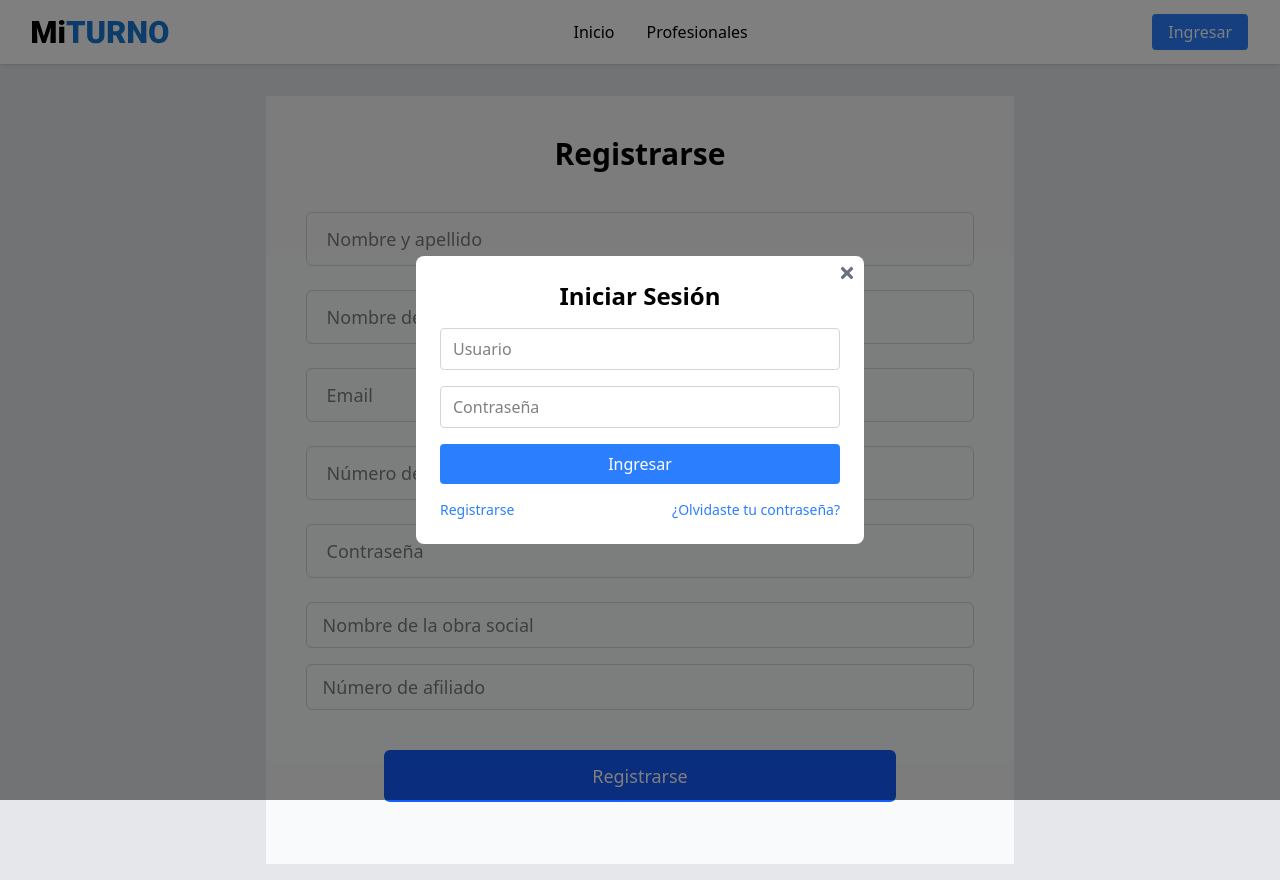
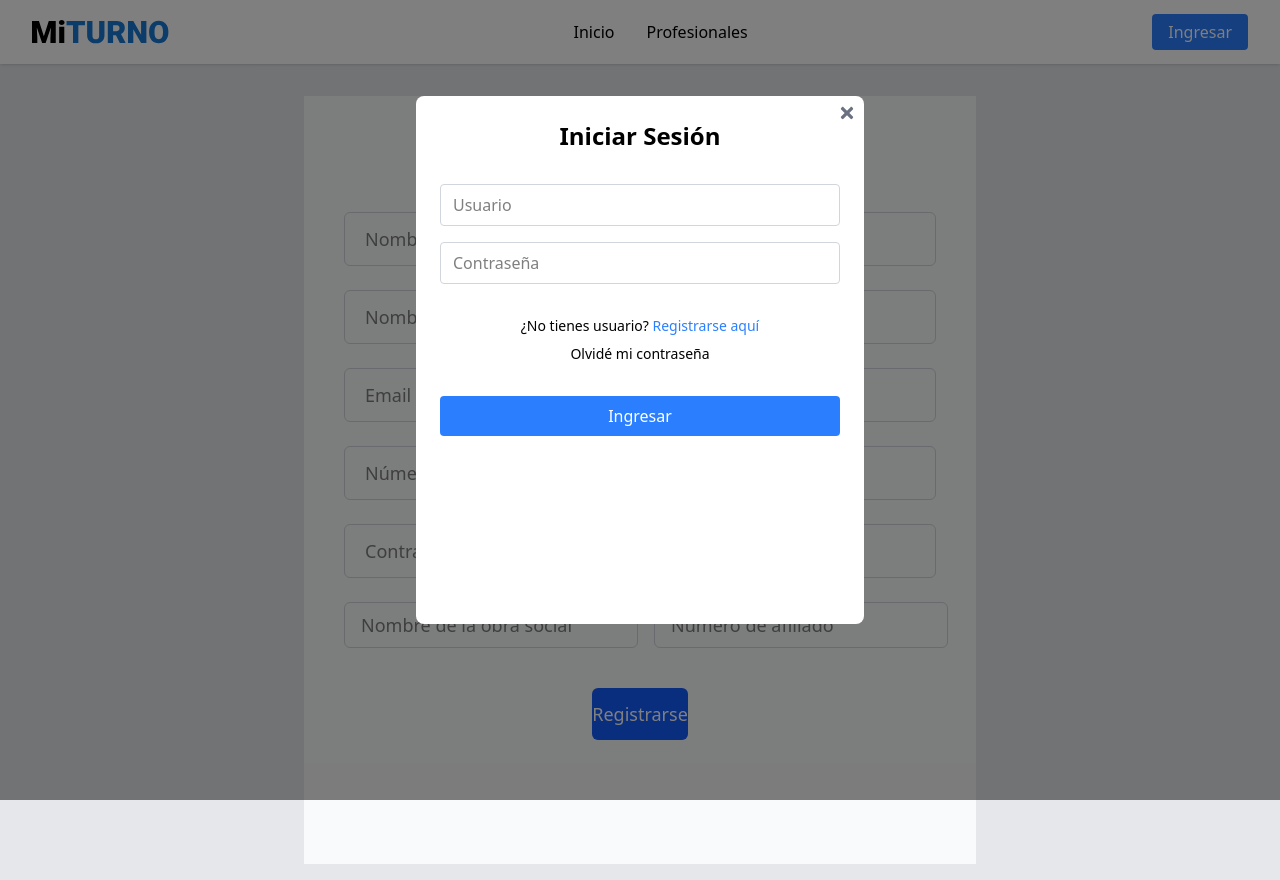
Before and after one commit to MacaZubiri/Web-AppTurnos, a React (Vite) app: page /registro in a window 1280 px wide. Both pictures are taken after a click on the button "Ingresar". Built offline with nearby package versions, Linux system fonts and the light colour scheme; no server answers.

Commit message:
agregado de react-hook-form con zod

```diff
--- a/package.json
+++ b/package.json
@@ -10,11 +10,14 @@
     "preview": "vite preview"
   },
   "dependencies": {
+    "@hookform/resolvers": "^5.2.2",
     "react": "^18.3.1",
     "react-dom": "^18.3.1",
+    "react-hook-form": "^7.71.1",
     "react-icons": "^5.5.0",
     "react-router-dom": "^7.13.0",
-    "sweetalert2": "^11.26.18"
+    "sweetalert2": "^11.26.18",
+    "zod": "^4.3.6"
   },
   "devDependencies": {
     "@eslint/js": "^9.39.1",
--- a/src/components/LoginModal.jsx
+++ b/src/components/LoginModal.jsx
@@ -45,9 +45,9 @@ const LoginModal = ({ isOpen, onClose }) => {
 
 
   return (
-    <div className="fixed inset-0 bg-black/50 flex items-center justify-center z-50">
+    <div className="fixed inset-0 bg-black/50 flex justify-center z-50 pt-24">
       <div
-        className="bg-white rounded-lg w-11/12 max-w-md p-6 relative"
+        className="bg-white rounded-lg w-11/12 max-w-md p-6 relative max-h-5/12 sm:max-h-9/12"
         ref={closeRef}
       >
         {/* Botón cerrar */}
@@ -58,7 +58,7 @@ const LoginModal = ({ isOpen, onClose }) => {
           <FaTimes size={18} />
         </button>
 
-        <h2 className="text-2xl font-semibold mb-4 text-center">Iniciar Sesión</h2>
+        <h2 className="text-2xl font-semibold mb-8 text-center">Iniciar Sesión</h2>
 
         <form onSubmit={handleSubmit} className="flex flex-col gap-4">
           {error && <p className="text-red-500 text-sm">{error}</p>}
@@ -77,35 +77,37 @@ const LoginModal = ({ isOpen, onClose }) => {
             placeholder="Contraseña"
             value={password}
             onChange={(e) => setPassword(e.target.value)}
-            className="border border-gray-300 rounded px-3 py-2 focus:outline-none focus:ring-2 focus:ring-blue-500"
+            className="border border-gray-300 rounded px-3 py-2 focus:outline-none focus:ring-2 focus:ring-blue-500 "
             required
           />
 
+           {/* Links secundarios */}
+        <div className="mt-4 flex flex-col gap-2 text-sm mb-4">
+          <button
+            type="button"
+            className=""
+            onClick={handleRegister}
+          >
+           ¿No tienes usuario?<span className="hover:underline text-blue-500 cursor-pointer"> Registrarse aquí</span>
+          </button>
+          <button
+            type="button"
+            className="hover:underline cursor-pointer"
+            onClick={() => alert("Recuperar contraseña")}
+          >
+            Olvidé mi contraseña
+          </button>
+        </div>
+
           <button
             type="submit"
-            className="bg-blue-500 text-white px-4 py-2 rounded hover:bg-blue-600 transition-colors"
+            className="bg-blue-500 text-white px-4 py-2 rounded hover:bg-blue-600 transition-colors cursor-pointer"
           >
             Ingresar
           </button>
         </form>
 
-        {/* Links secundarios */}
-        <div className="mt-4 flex justify-between text-sm text-blue-500">
-          <button
-            type="button"
-            className="hover:underline"
-            onClick={handleRegister}
-          >
-            Registrarse
-          </button>
-          <button
-            type="button"
-            className="hover:underline"
-            onClick={() => alert("Recuperar contraseña")}
-          >
-            ¿Olvidaste tu contraseña?
-          </button>
-        </div>
+
       </div>
     </div>
   );
--- a/src/components/Registro.jsx
+++ b/src/components/Registro.jsx
@@ -1,96 +1,55 @@
-import { useState } from "react";
 import { useAuth } from "../context/AuthContext";
 import { useNavigate } from "react-router-dom";
 import Swal from "sweetalert2";
+import { useForm } from "react-hook-form";
+import { z } from "zod";
+import { zodResolver } from "@hookform/resolvers/zod";
+
+const schemaUsuario = z.object({
+  nombreApellido: z
+    .string()
+    .min(3, "El nombre debe tener al menos 3 caracteres"),
+  usuario: z.string().min(3, "El usuario debe tener al menos 3 caracteres"),
+  password: z.string().min(6, "La contraseña debe tener al menos 6 caracteres"),
+  telefono: z.string().min(8, "Teléfono inválido"),
+  email: z.string().email("Email inválido"),
+  obraSocial: z.object({
+    nombre: z.string().min(2, "Debe ingresar el nombre de la obra social"),
+    numeroAfiliado: z.string().min(3, "Número de afiliado inválido"),
+  }),
+});
 
 const Register = () => {
   const { registerUser, loading, error, usuarios } = useAuth();
   const navigate = useNavigate();
 
-  const [formData, setFormData] = useState({
+  const {
+    register,
+    handleSubmit,
+    formState: { errors },
+  } = useForm({
+    resolver: zodResolver(schemaUsuario),
+    defaultValues: {
       nombreApellido: "",
       usuario: "",
       password: "",
       telefono: "",
       email: "",
-    obraSocial: {
-      nombre: "",
-      numeroAfiliado: "",
+      obraSocial: { nombre: "", numeroAfiliado: "" },
     },
   });
 
-  // Manejo de cambios
-  const handleChange = (e) => {
-    const { name, value } = e.target;
-
-    if (name === "obraSocialNombre") {
-      setFormData((prev) => ({
-        ...prev,
-        obraSocial: { ...prev.obraSocial, nombre: value },
-      }));
-    } else if (name === "obraSocialNumero") {
-      setFormData((prev) => ({
-        ...prev,
-        obraSocial: { ...prev.obraSocial, numeroAfiliado: value },
-      }));
-    } else {
-      setFormData((prev) => ({
-        ...prev,
-        [name]: value,
-      }));
+  const onSubmit = async (data) => {
+    // Validar duplicados de usuario/email
+    if (usuarios?.find((u) => u.usuario === data.usuario)) {
+      return Swal.fire("Error", "El nombre de usuario ya existe", "error");
     }
-  };
-
-  // Validaciones
-  const validateForm = () => {
-    const { nombreApellido, usuario, email, password, telefono, obraSocial } = formData;
-
-    if (!nombreApellido || !usuario || !email || !password || !telefono || !obraSocial.nombre || !obraSocial.numeroAfiliado) {
-      Swal.fire("Error", "Todos los campos son obligatorios", "error");
-      return false;
+    if (usuarios?.find((u) => u.email === data.email)) {
+      return Swal.fire("Error", "El email ya está registrado", "error");
     }
 
-    // Validar email
-    const emailRegex = /^[^\s@]+@[^\s@]+\.[^\s@]+$/;
-    if (!emailRegex.test(email)) {
-      Swal.fire("Error", "El email no es válido", "error");
-      return false;
-    }
-
-    // Validar password (mínimo 6 caracteres)
-    if (password.length < 6) {
-      Swal.fire("Error", "La contraseña debe tener al menos 6 caracteres", "error");
-      return false;
-    }
-
-    // Validar teléfono
-    const telefonoRegex = /^[0-9\-]+$/;
-    if (!telefonoRegex.test(telefono)) {
-      Swal.fire("Error", "Número de teléfono no válido", "error");
-      return false;
-    }
-
-    // Validar duplicados
-    if (usuarios?.find(u => u.usuario === usuario)) {
-      Swal.fire("Error", "El nombre de usuario ya existe", "error");
-      return false;
-    }
-    if (usuarios?.find(u => u.email === email)) {
-      Swal.fire("Error", "El email ya está registrado", "error");
-      return false;
-    }
-
-    return true;
-  };
-
-  // Submit
-  const handleSubmit = async (e) => {
-    e.preventDefault();
-
-    if (!validateForm()) return;
-
     try {
-      const usuarioRegistrado = await registerUser(formData);
+      const usuarioRegistrado = await registerUser(data);
 
       await Swal.fire({
         icon: "success",
@@ -113,83 +72,122 @@ const Register = () => {
   return (
     <div className="min-h-screen flex mt-20 justify-center p-4">
       <form
-        onSubmit={handleSubmit}
-        className=" flex flex-col w-full gap-6 lg:w-full lg:max-w-3/5 bg-gray-50 p-10 lg:flex lg:flex-col lg:gap-6 lg:mx-20"
+        onSubmit={handleSubmit(onSubmit)}
+        className="flex flex-col w-full gap-6 lg:max-w-2xl bg-gray-50 p-10"
       >
-        <h2 className="text-3xl font-semibold text-center mb-4">
-          Registrarse
-        </h2>
+        <h2 className="text-3xl font-semibold text-center mb-4">Registrarse</h2>
 
+        {/* Nombre y apellido */}
+        <div className="flex flex-col">
           <input
-          name="nombreApellido"
             type="text"
             placeholder="Nombre y apellido"
-          value={formData.nombreApellido}
-          onChange={handleChange}
+            {...register("nombreApellido")}
             className="border border-gray-300 rounded-md px-5 py-3 focus:outline-none focus:ring-2 focus:ring-blue-500 text-lg"
           />
+          {errors.nombreApellido && (
+            <span className="text-red-500 text-sm mt-1">
+              {errors.nombreApellido.message}
+            </span>
+          )}
+        </div>
 
+        {/* Usuario */}
+        <div className="flex flex-col">
           <input
-          name="usuario"
             type="text"
             placeholder="Nombre de usuario"
-          value={formData.usuario}
-          onChange={handleChange}
+            {...register("usuario")}
             className="border border-gray-300 rounded-md px-5 py-3 focus:outline-none focus:ring-2 focus:ring-blue-500 text-lg"
           />
+          {errors.usuario && (
+            <span className="text-red-500 text-sm mt-1">
+              {errors.usuario.message}
+            </span>
+          )}
+        </div>
 
+        {/* Email */}
+        <div className="flex flex-col">
           <input
-          name="email"
             type="email"
             placeholder="Email"
-          value={formData.email}
-          onChange={handleChange}
+            {...register("email")}
             className="border border-gray-300 rounded-md px-5 py-3 focus:outline-none focus:ring-2 focus:ring-blue-500 text-lg"
           />
+          {errors.email && (
+            <span className="text-red-500 text-sm mt-1">
+              {errors.email.message}
+            </span>
+          )}
+        </div>
 
+        {/* Teléfono */}
+        <div className="flex flex-col">
           <input
-          name="telefono"
             type="tel"
             placeholder="Número de teléfono"
-          value={formData.telefono}
-          onChange={handleChange}
+            {...register("telefono")}
             className="border border-gray-300 rounded-md px-5 py-3 focus:outline-none focus:ring-2 focus:ring-blue-500 text-lg"
           />
+          {errors.telefono && (
+            <span className="text-red-500 text-sm mt-1">
+              {errors.telefono.message}
+            </span>
+          )}
+        </div>
 
+        {/* Contraseña */}
+        <div className="flex flex-col">
           <input
-          name="password"
             type="password"
             placeholder="Contraseña"
-          value={formData.password}
-          onChange={handleChange}
+            {...register("password")}
             className="border border-gray-300 rounded-md px-5 py-3 focus:outline-none focus:ring-2 focus:ring-blue-500 text-lg"
           />
+          {errors.password && (
+            <span className="text-red-500 text-sm mt-1">
+              {errors.password.message}
+            </span>
+          )}
+        </div>
 
-        {/* Obra social: dos inputs al lado */}
-        <div className=" flex flex-col lg:flex gap-4">
+        {/* Obra social */}
+        <div className="flex flex-col lg:flex-row gap-4">
+          <div className="flex-1 flex flex-col">
             <input
-            name="obraSocialNombre"
               type="text"
               placeholder="Nombre de la obra social"
-            value={formData.obraSocial.nombre}
-            onChange={handleChange}
-            className="flex-1 border border-gray-300 rounded-md px-4 py-2 focus:outline-none focus:ring-2 focus:ring-blue-500 text-lg"
+              {...register("obraSocial.nombre")}
+              className="border border-gray-300 rounded-md px-4 py-2 focus:outline-none focus:ring-2 focus:ring-blue-500 text-lg"
             />
+            {errors.obraSocial?.nombre && (
+              <span className="text-red-500 text-sm mt-1">
+                {errors.obraSocial.nombre.message}
+              </span>
+            )}
+          </div>
+
+          <div className="flex-1 flex flex-col">
             <input
-            name="obraSocialNumero"
               type="text"
               placeholder="Número de afiliado"
-            value={formData.obraSocial.numeroAfiliado}
-            onChange={handleChange}
-            className="flex-1 border border-gray-300 rounded-md px-4 py-2 focus:outline-none focus:ring-2 focus:ring-blue-500 text-lg"
+              {...register("obraSocial.numeroAfiliado")}
+              className="border border-gray-300 rounded-md px-4 py-2 focus:outline-none focus:ring-2 focus:ring-blue-500 text-lg"
             />
+            {errors.obraSocial?.numeroAfiliado && (
+              <span className="text-red-500 text-sm mt-1">
+                {errors.obraSocial.numeroAfiliado.message}
+              </span>
+            )}
+          </div>
         </div>
 
         <div className="flex justify-center">
           <button
             type="submit"
             disabled={loading}
-            className="mt-4 bg-blue-600 text-white py-3 rounded-md text-lg font-medium hover:bg-blue-700 transition disabled:opacity-50 cursor-pointer w-lg  "
+            className="mt-4 bg-blue-600 text-white py-3 rounded-md text-lg font-medium hover:bg-blue-700 transition disabled:opacity-50 w-full lg:w-auto"
           >
             {loading ? "Registrando..." : "Registrarse"}
           </button>
--- a/src/pages/Home.jsx
+++ b/src/pages/Home.jsx
@@ -1,6 +1,5 @@
 import iconocalendario from "../assets/iconos/icono-calendario.svg";
 import iconobuscarprofesional from "../assets/iconos/icono-buscarprofesional.svg";
-import imagenfondo from "../assets/imagen-fondo-inicio.svg";
 import { useNavigate } from "react-router-dom";
 
 const Home = () => {
@@ -30,7 +29,7 @@ const Home = () => {
                        px-6 py-3
                        bg-blue-500 text-white rounded-lg
                        hover:bg-blue-600 transition
-                       text-base sm:text-lg"
+                       text-base sm:text-lg cursor-pointer"
           >
             <img
               src={iconocalendario}
@@ -47,7 +46,7 @@ const Home = () => {
                        px-6 py-3
                        border border-blue-500 text-blue-500 rounded-lg
                        hover:bg-blue-50 transition
-                       text-base sm:text-lg"
+                       text-base sm:text-lg cursor-pointer"
           >
             <img
               src={iconobuscarprofesional}
--- a/src/pages/PerfilProfesional.jsx
+++ b/src/pages/PerfilProfesional.jsx
@@ -30,7 +30,7 @@ const PerfilProfesional = () => {
         <div className="flex flex-col md:flex-row md:items-start md:gap-6 w-full md:flex-1">
 
           {/* Imagen */}
-          <div className="flex-shrink-0 flex justify-center md:justify-start mb-4 md:mb-0">
+          <div className="shrink-0 flex justify-center md:justify-start mb-4 md:mb-0">
             <img
               src={profesional.imagen}
               alt={profesional.nombre}
```
Also changed, not shown: src/components/Navbar.jsx (+4 -4 lines), 1 other file (tests, documents, lock files or other folders). Lines whose indentation alone changed are shown as unchanged.
